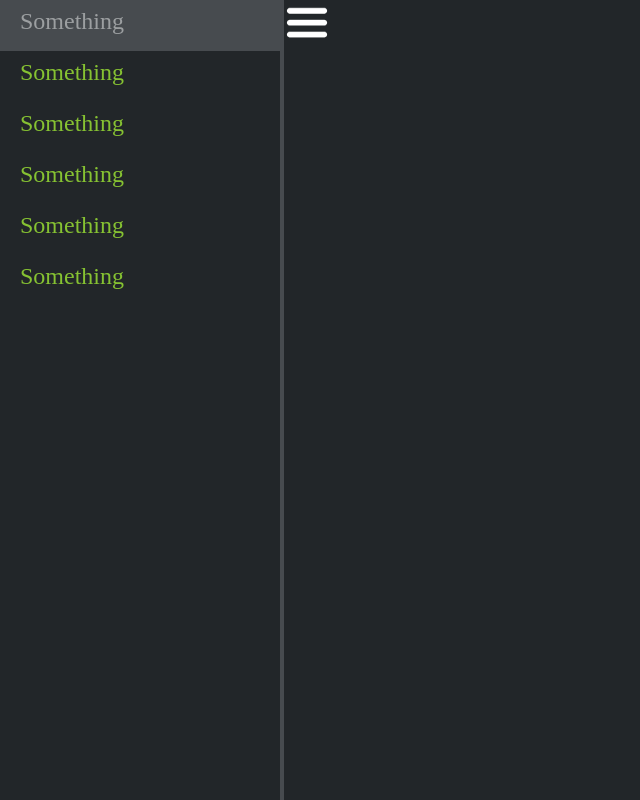
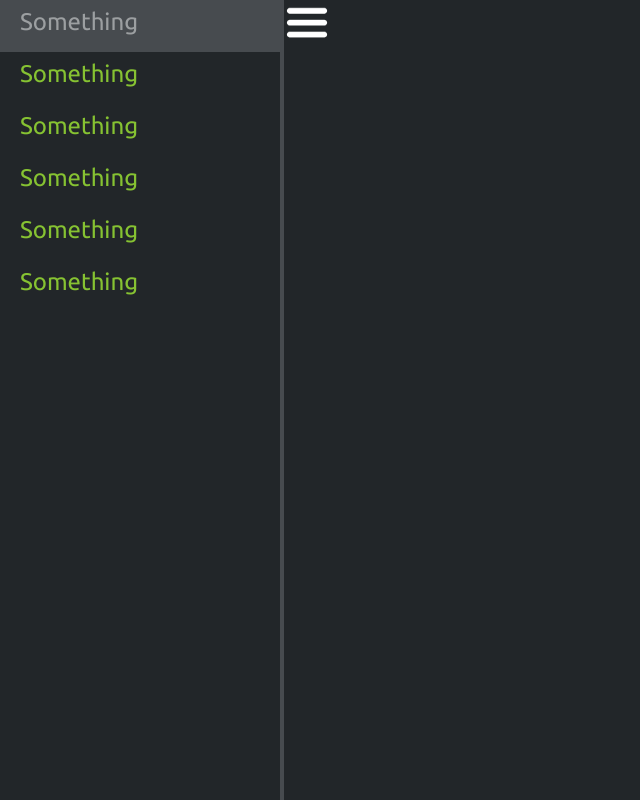
Before and after one commit to Pseudooo/CodeWiki, a plain HTML site: page Website/index.html in a window 1280 px wide. Shown: the whole page, without its empty margins (0-640 px from the left). Drawn offline with Linux system fonts and the light colour scheme.

Commit message:
Added Ubuntu Font Family

```diff
--- a/Website/css/style.css
+++ b/Website/css/style.css
@@ -1,6 +1,7 @@
 body {
 	margin: 0;
 	background: #222629;
+	font-family: "Ubuntu";
 }
 
 #navbar {
--- a/Website/index.html
+++ b/Website/index.html
@@ -8,6 +8,7 @@
 		<meta description="A website to aid the Python to Java transition!">
 
 		<link rel="stylesheet" href="css/style.css">
+		<link href="https://fonts.googleapis.com/css?family=Ubuntu" rel="stylesheet">
 
 		<script src="js/navbar.js"></script>
 
```
